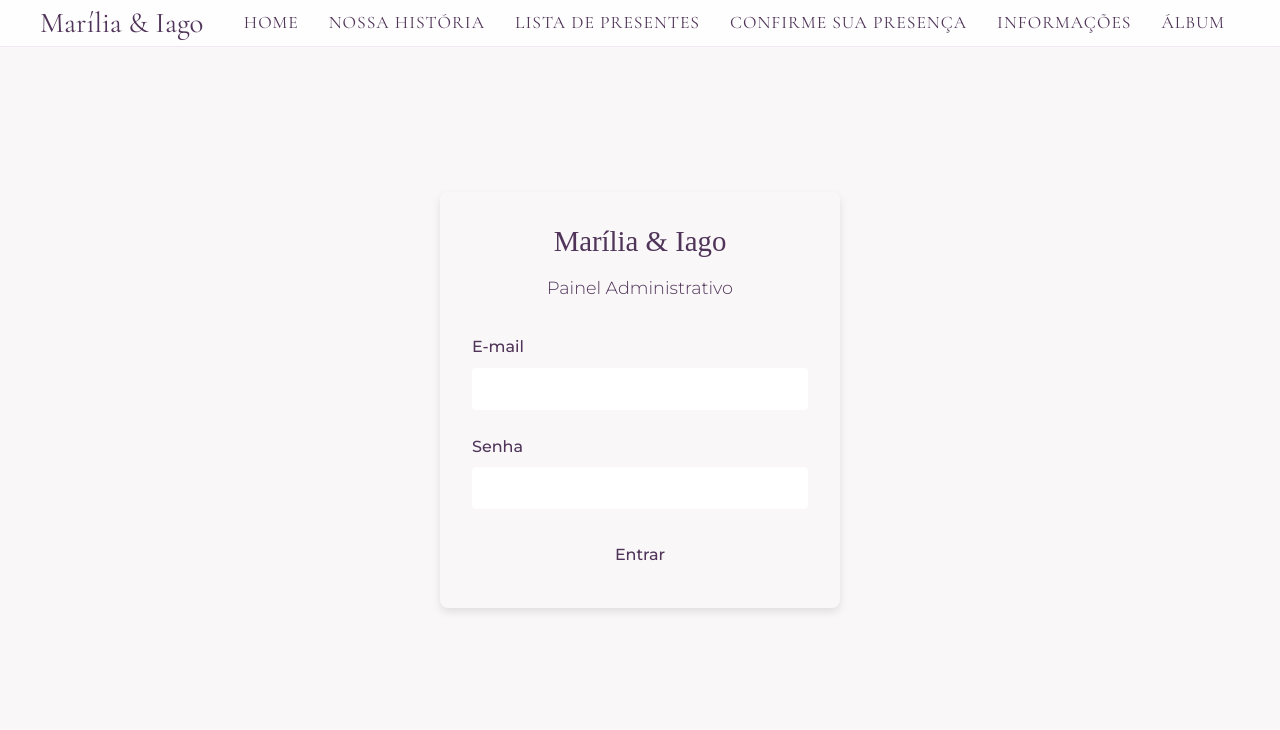
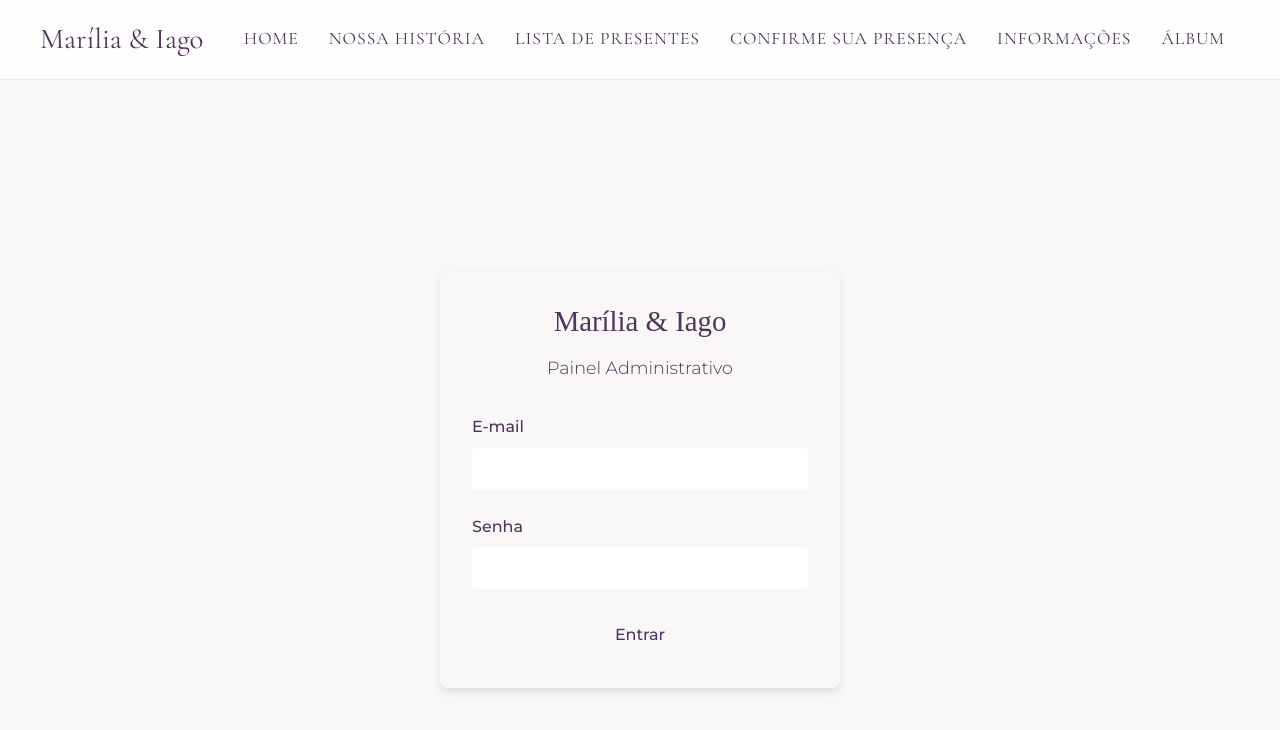
Before and after one commit to stuartffh/casamento-site, a React (Vite) app in the folder apps/client/: page /admin/login in a window 1280 px wide. Shown: the top 730 px of the page. Built offline with nearby package versions, Linux system fonts and the light colour scheme.

Commit message:
Ajuste layout

```diff
--- a/apps/client/src/pages/Admin/Album.jsx
+++ b/apps/client/src/pages/Admin/Album.jsx
@@ -5,6 +5,8 @@ import { Link } from 'react-router-dom';
 
 const AlbumContainer = styled.div`
   display: flex;
+
+
   min-height: 100vh;
 `;
 
--- a/apps/client/src/pages/Album.jsx
+++ b/apps/client/src/pages/Album.jsx
@@ -3,7 +3,6 @@ import styled from 'styled-components';
 
 const PageContainer = styled.div`
   width: 100%;
-  padding-top: var(--header-height);
 `;
 
 const PageContent = styled.div`
--- a/apps/client/src/pages/ConfirmePresenca.jsx
+++ b/apps/client/src/pages/ConfirmePresenca.jsx
@@ -4,8 +4,8 @@ import axios from 'axios';
 
 const PageContainer = styled.div`
   width: 100%;
-  padding-top: var(--header-height);
-`;
+
+  `;
 
 const PageContent = styled.div`
   width: 100%;
--- a/apps/client/src/pages/Home.jsx
+++ b/apps/client/src/pages/Home.jsx
@@ -11,7 +11,6 @@ const HomeContainer = styled.div`
 
 const HeroSection = styled.section`
   height: calc(100vh - var(--header-height));
-  margin-top: var(--header-height);
   width: 100%;
   background-image: url('/images/couple-background.png');
   background-size: cover;
--- a/apps/client/src/pages/Informacoes.jsx
+++ b/apps/client/src/pages/Informacoes.jsx
@@ -5,7 +5,6 @@ import axios from 'axios';
 const PageContainer = styled.div`
   width: 100vw;
   max-width: 100%;
-  padding-top: var(--header-height);
 `;
 
 const PageContent = styled.div`
--- a/apps/client/src/pages/ListaPresentes.jsx
+++ b/apps/client/src/pages/ListaPresentes.jsx
@@ -4,7 +4,6 @@ import axios from 'axios';
 
 const PageContainer = styled.div`
   width: 100%;
-  padding-top: var(--header-height);
 `;
 
 const PageContent = styled.div`
--- a/apps/client/src/pages/NossaHistoria.jsx
+++ b/apps/client/src/pages/NossaHistoria.jsx
@@ -4,7 +4,6 @@ import axios from 'axios';
 
 const PageContainer = styled.div`
   width: 100%;
-  padding-top: var(--header-height);
 `;
 
 const PageContent = styled.div`
--- a/apps/client/src/styles/GlobalStyles.css
+++ b/apps/client/src/styles/GlobalStyles.css
@@ -21,7 +21,7 @@
   --font-sans: 'Montserrat', sans-serif;
 
   /* Layout */
-  --header-height: 0px;
+  --header-height: 80px;
   --container-width: 1200px;
   --container-padding: 20px;
 
```
